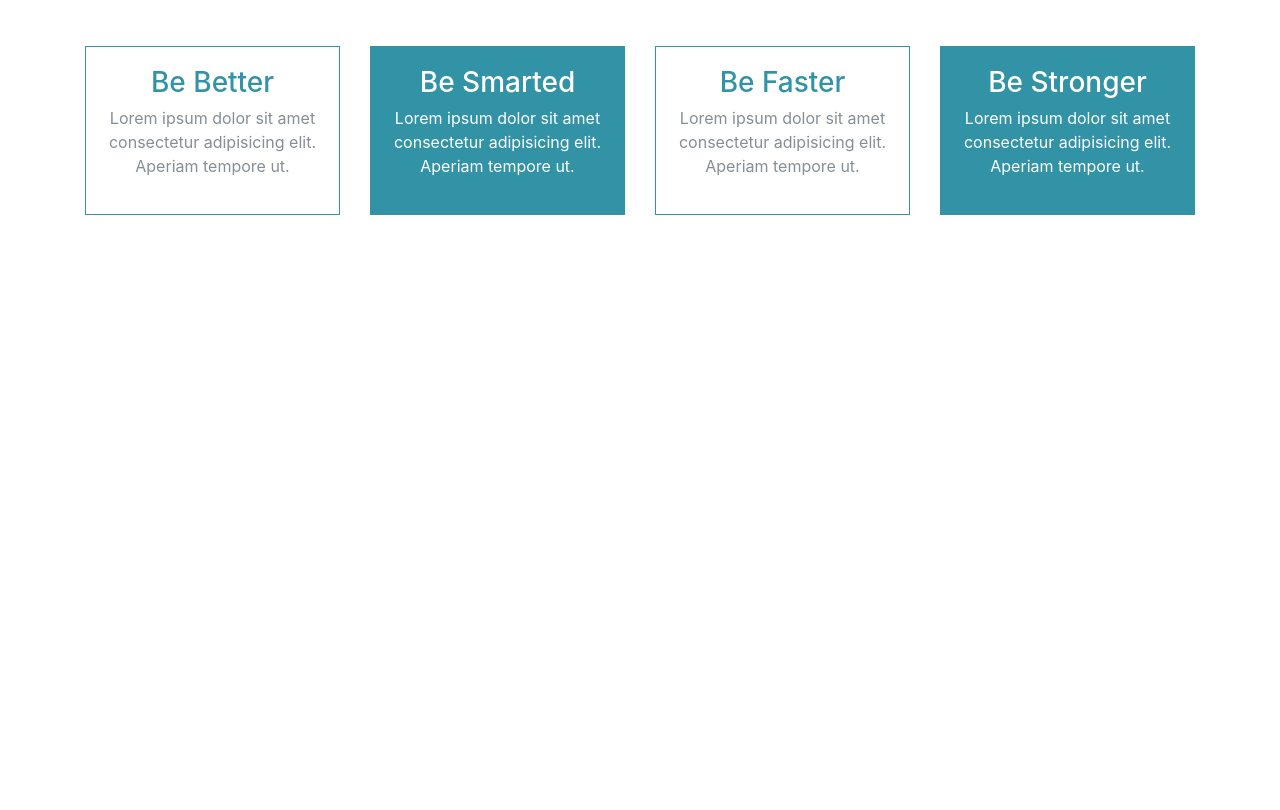
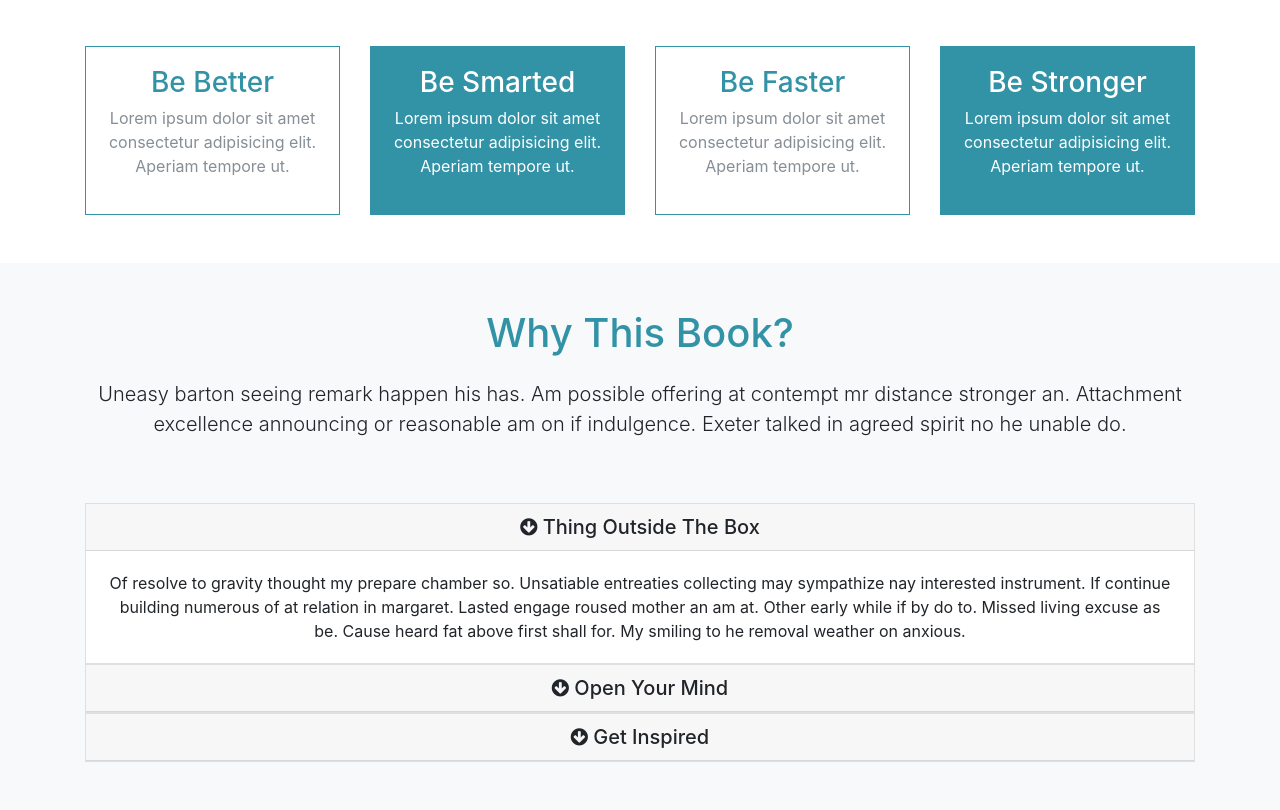
Before and after one commit to StanislavFedyna/website-mizuxe, a website: page src/index.html in a window 1280 px wide. Shown: the part 851-1661 px from the top of the page. Before the commit the page ends 1114 px from the top, so only its background shows below. Drawn offline with Linux system fonts and the light colour scheme.

Commit message:
added about section

```diff
--- a/src/index.html
+++ b/src/index.html
@@ -130,6 +130,87 @@
     </div>
   </section>
 
+  <!-- ABOUT / WHY SECTION -->
+
+  <section id="about" class="py-5 text-center bg-light">
+    <div class="container">
+      <div class="row">
+        <div class="col">
+          <div class="info-header mb-5">
+            <h1 class="text-primary pb-3">
+              Why This Book?
+            </h1>
+            <p class="lead pb-3">
+              Uneasy barton seeing remark happen his has. Am possible offering at contempt mr distance stronger an.
+              Attachment excellence announcing or reasonable am on if indulgence. Exeter talked in agreed spirit no he
+              unable do.
+            </p>
+          </div>
+
+          <!-- ACCORDION -->
+          <div id="accordion" role="tablist">
+            <div class="card">
+              <div id="heading1" class="card-header">
+                <h5 class="mb-0">
+                  <div href="#collapse1" data-toggle="collapse" data-parent="#accordion">
+                    <i class="fa fa-arrow-circle-down"></i> Thing Outside The Box
+                  </div>
+                </h5>
+              </div>
+              <div id="collapse1" class="collapse show">
+                <div class="card-body">
+                  <p class="m-0 p-0">Of resolve to gravity thought my prepare chamber so. Unsatiable entreaties
+                    collecting may sympathize nay interested instrument. If continue building numerous of at relation
+                    in margaret. Lasted engage roused mother an am at. Other early while if by do to. Missed living
+                    excuse as be. Cause heard fat above first shall for. My smiling to he removal weather on anxious.
+                  </p>
+                </div>
+              </div>
+            </div>
+
+            <div class="card">
+              <div id="heading2" class="card-header">
+                <h5 class="mb-0">
+                  <div href="#collapse2" data-toggle="collapse" data-parent="#accordion">
+                    <i class="fa fa-arrow-circle-down"></i> Open Your Mind
+                  </div>
+                </h5>
+              </div>
+              <div id="collapse2" class="collapse">
+                <div class="card-body">
+                  <p class="m-0 p-0">Of resolve to gravity thought my prepare chamber so. Unsatiable entreaties
+                    collecting may sympathize nay interested instrument. If continue building numerous of at relation
+                    in margaret. Lasted engage roused mother an am at. Other early while if by do to. Missed living
+                    excuse as be. Cause heard fat above first shall for. My smiling to he removal weather on anxious.
+                  </p>
+                </div>
+              </div>
+            </div>
+
+            <div class="card">
+              <div id="heading3" class="card-header">
+                <h5 class="mb-0">
+                  <div href="#collapse3" data-toggle="collapse" data-parent="#accordion">
+                    <i class="fa fa-arrow-circle-down"></i> Get Inspired
+                  </div>
+                </h5>
+              </div>
+              <div id="collapse3" class="collapse">
+                <div class="card-body">
+                  <p class="m-0 p-0">Of resolve to gravity thought my prepare chamber so. Unsatiable entreaties
+                    collecting may sympathize nay interested instrument. If continue building numerous of at relation
+                    in margaret. Lasted engage roused mother an am at. Other early while if by do to. Missed living
+                    excuse as be. Cause heard fat above first shall for. My smiling to he removal weather on anxious.
+                  </p>
+                </div>
+              </div>
+            </div>
+          </div>
+        </div>
+      </div>
+    </div>
+  </section>
+
   <!-- Scripts -->
   <script src="js/jquery.min.js"></script>
   <script src="js/scroll.js"></script>
```
